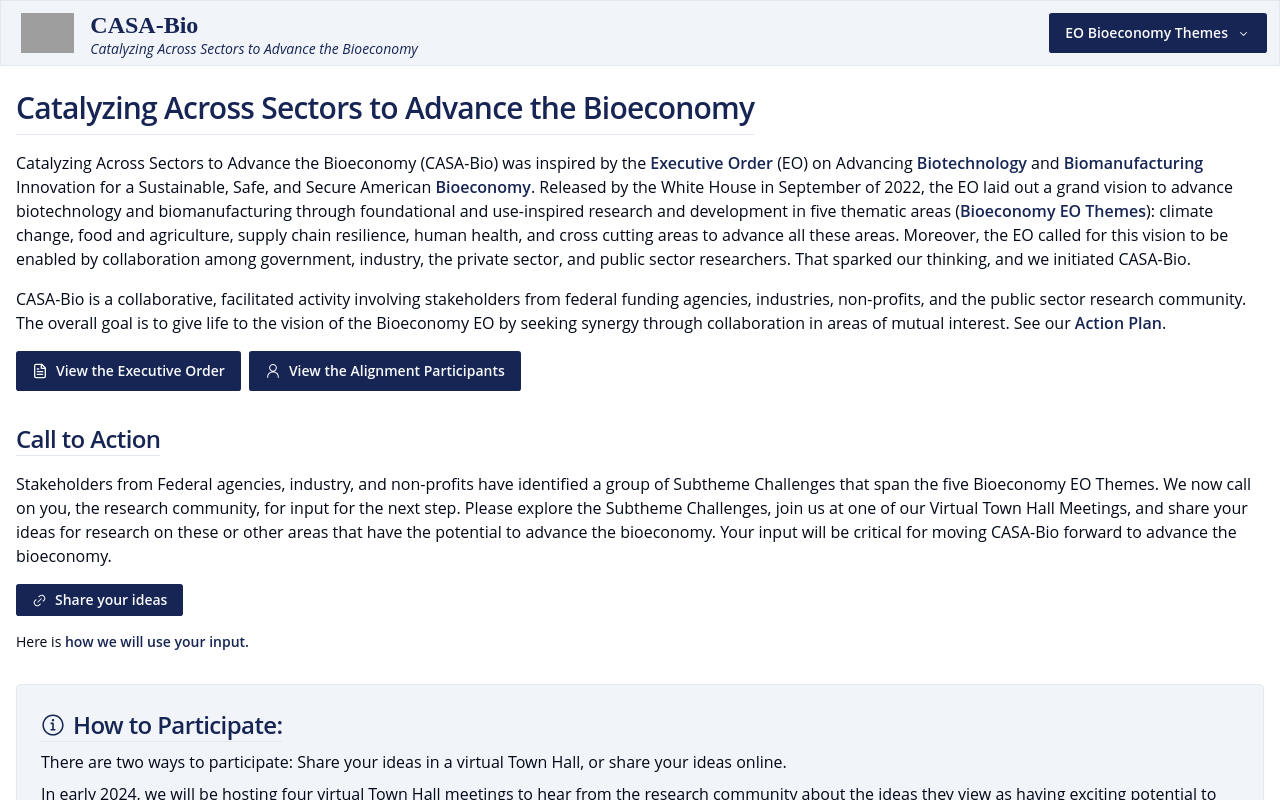
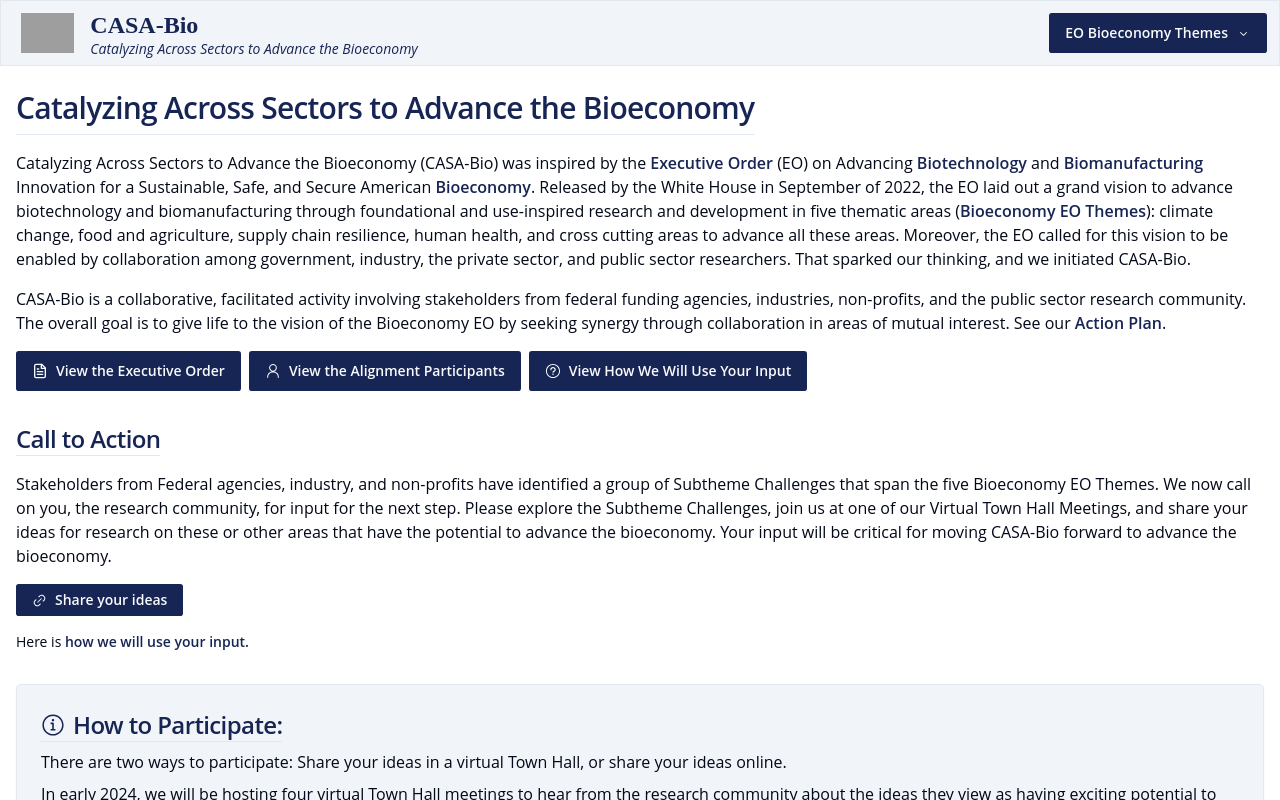
Before and after one commit to ZachStapletonJones/casa-bio, a Next.js app: page / in a window 1280 px wide. Shown: the top 800 px of the page. Built offline with nearby package versions, Linux system fonts and the light colour scheme; grey boxes are pictures that could not be loaded.

Commit message:
added how we will use input button

```diff
--- a/components/SplashContent.tsx
+++ b/components/SplashContent.tsx
@@ -3,7 +3,7 @@
 import { FileText } from "lucide-react";
 import { Button } from "./ui/button";
 import { Tooltip, TooltipContent, TooltipProvider, TooltipTrigger } from "./ui/tooltip";
-import { ChevronUpIcon, PersonIcon } from "@radix-ui/react-icons";
+import { ChevronUpIcon, PersonIcon, QuestionMarkCircledIcon } from "@radix-ui/react-icons";
 import Link from "next/link";
 
 export default function SplashContent() {
@@ -67,6 +67,9 @@ our <a className="cursor-pointer font-semibold text-primary" href="https://fireb
 <Link className='w-fit' href="/alignment-participants">
   <Button variant={'default'} className='font-semibold flex items-center gap-2 w-fit'><PersonIcon className='h-4 w-4' />View the Alignment Participants</Button>
 </Link>
+<Link className='w-fit' href="/how-we-will-use-your-input">
+  <Button variant={'default'} className='font-semibold flex items-center gap-2 w-fit'><QuestionMarkCircledIcon className='h-4 w-4' />View How We Will Use Your Input</Button>
+</Link>
 </div>
         </div>
     );
```
